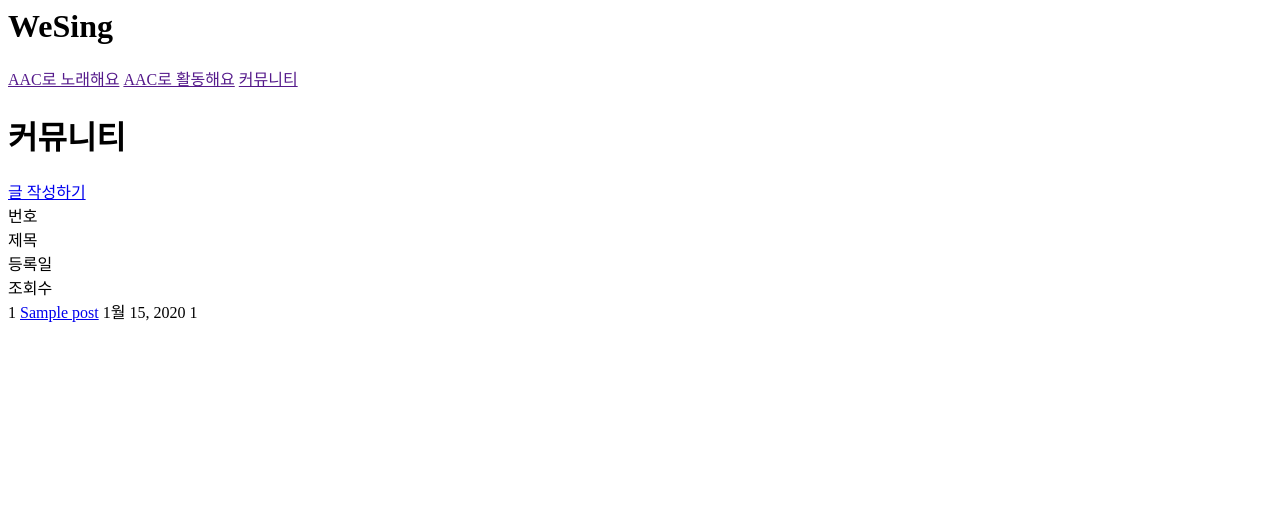
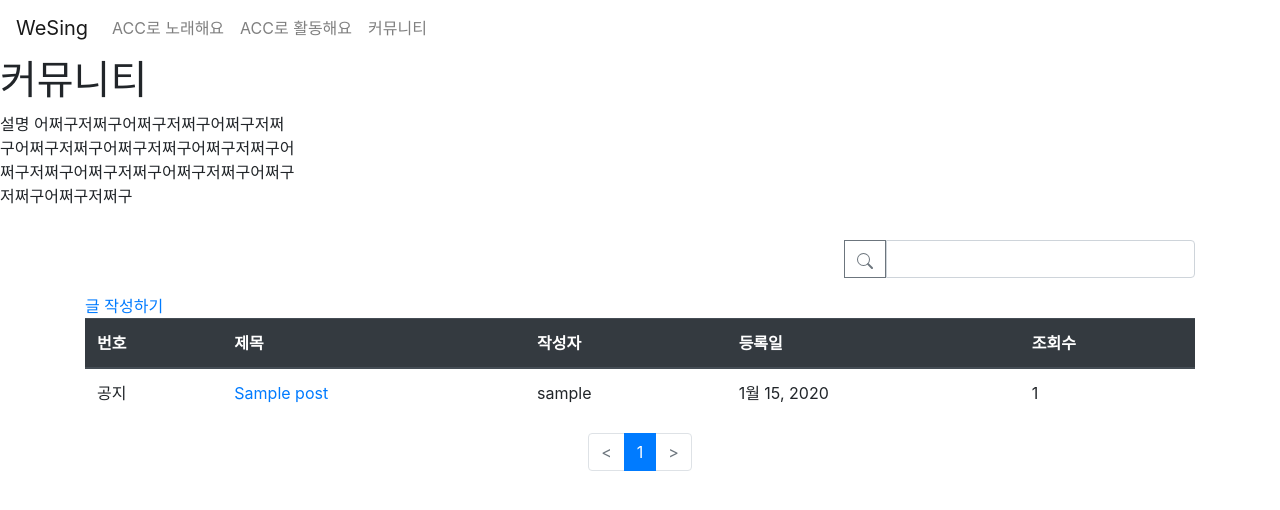
Before and after one commit to jslee7420/Wesing, a Django app: page /board/ in a window 1280 px wide. Shown: the top 510 px of the page. Run offline with Django 3.2, Linux system fonts and the light colour scheme; tables that the repository leaves empty hold one stand-in row (values such as "Sample post"); some libraries are stand-ins or nearby versions.

Commit message:
Update board

```diff
--- a/board/admin.py
+++ b/board/admin.py
@@ -1,6 +1,7 @@
 from django.contrib import admin
-from .models import Post
+from .models import Post,Answer
 
 # Register your models here.
 
 admin.site.register(Post)
+admin.site.register(Answer)
--- a/board/models.py
+++ b/board/models.py
@@ -20,3 +20,9 @@ class Post(models.Model):
 
     def __str__(self):
         return self.title
+
+class Answer(models.Model):
+    post = models.ForeignKey(Post, on_delete = models.CASCADE)
+    content = models.TextField()
+    created_date = models.DateTimeField()
+    author = models.ForeignKey(settings.AUTH_USER_MODEL, on_delete=models.CASCADE)
--- a/board/urls.py
+++ b/board/urls.py
@@ -1,5 +1,7 @@
 from django.urls import path
 from . import views
+
+app_name='board'
 
 urlpatterns = [
     path('',views.post_list,name='post_list'),
--- a/board/views.py
+++ b/board/views.py
@@ -2,11 +2,31 @@ from django.shortcuts import render,get_object_or_404,redirect
 from . models import Post
 from django.utils import timezone
 from .forms import PostForm
+from django.core.paginator import Paginator
+from django.db.models import Q
 
 # Create your views here.
 def post_list(request):
-    posts = Post.objects.filter(published_date__lte=timezone.now()).order_by('-published_date')
-    return render(request, 'board/post_list.html',{'posts' : posts})
+    """
+        커뮤니티, 게시글 및 공지글 목록 출력
+    """
+    # 입력 파라미터
+    page = request.GET.get('page', '1')  # 페이지
+    kw = request.GET.get('kw', '')  # 검색어
+
+    # 조회
+    posts = Post.objects.filter(published_date__lte=timezone.now()).order_by('-is_notice','-published_date')
+    if kw:
+        posts = posts.filter(
+            Q(title__icontains=kw)
+        ).distinct()
+
+
+    #페이징처리
+    paginator = Paginator(posts,10)
+    page_obj = paginator.get_page(page)
+    context = {'posts':page_obj, 'page': page, 'kw': kw}
+    return render(request, 'board/post_list.html',context)
 
 def post_detail(request, pk):
     post = get_object_or_404(Post, pk=pk)
@@ -24,7 +44,7 @@ def post_new(request):
             post.published_date = timezone.now()
             post.save()
 
-            return redirect('post_detail', pk=post.pk)
+            return redirect('board:post_detail', pk=post.pk)
     else:
         form = PostForm()
     return render(request, 'board/post_edit.html', {'form': form})
@@ -38,7 +58,7 @@ def post_edit(request, pk):
             post.author = request.user
             post.published_date = timezone.now()
             post.save()
-            return redirect('post_detail', pk=post.pk)
+            return redirect('board:post_detail', pk=post.pk)
     else:
         form = PostForm(instance=post)
     return render(request, 'board/post_edit.html', {'form': form})
--- a/templates/base.html
+++ b/templates/base.html
@@ -1,25 +1,29 @@
 {% load static %}
+<!doctype html>
 
-<html>
+<html lang="ko">
     <head>
-        <title>WeSing</title>
+        <!-- Required meta tags -->
+        <meta charset="utf-8">
+        <meta name="viewport" content="width=device-width, initial-scale=1, shrink-to-fit=no">
+        <!-- Bootstrap CSS -->
+        <link rel="stylesheet" type="text/css" href="{% static 'bootstrap.min.css' %}">
+        <!-- pybo CSS -->
+        <link rel="stylesheet" type="text/css" href="{% static 'style.css' %}">
+        <title>Hello, pybo!</title>
     </head>
+    <body>
+        {% include "navbar.html" %}
+
+        <!-- 기본 템플릿 안에 삽입될 내용 Start -->
+        {% block content %}
+        {% endblock %}
+        <!-- 기본 템플릿 안에 삽입될 내용 End -->
 
 
-    <body>
-        <div class="nav-bar">
-            <h1> WeSing</h1>
-            <div class="menu">
-                <a href="">AAC로 노래해요</a>
-                <a href="">AAC로 활동해요</a>
-                <a href="">커뮤니티</a>
-            </div>
-        </div>
-
-        <div class="content">
-            {% block content %}
-            {% endblock %}
-        </div>
-
+        <!-- jQuery JS -->
+        <script src="{% static 'jquery-3.4.1.min.js' %}"></script>
+        <!-- Bootstrap JS -->
+        <script src="{% static 'bootstrap.min.js' %}"></script>
     </body>
 </html>
--- /dev/null
+++ b/templates/board/board_base.html
@@ -0,0 +1,8 @@
+<div class="page-header">
+    <div class="row">
+        <div class="col-md-3">
+            <h1>커뮤니티</h1>
+            <p>설명 어쩌구저쩌구어쩌구저쩌구어쩌구저쩌구어쩌구저쩌구어쩌구저쩌구어쩌구저쩌구어쩌구저쩌구어쩌구저쩌구어쩌구저쩌구어쩌구저쩌구어쩌구저쩌구</p>
+        </div>
+    </div>
+</div>
--- a/templates/board/post_list.html
+++ b/templates/board/post_list.html
@@ -1,45 +1,126 @@
 {% extends 'base.html' %}
+{% load board_filter %}
+{% block content %}
+    {% include 'board/board_base.html' %}
 
 
-{% block content %}
-    <div class="page-header">
-        <div class="row">
-            <div class="col-md-3">
-                <h1>커뮤니티</h1>
+
+    <div class="container my-3">
+        <div class="row justify-content-end my-3">
+            <div class="col-4 input-group">
+                <div class="input-group-append">
+                    <button class="btn btn-outline-secondary" type="button" id="btn_search" image="">
+                        <svg width="1em" height="1em" viewBox="0 0 16 16" class="bi bi-search" fill="currentColor" xmlns="http://www.w3.org/2000/svg">
+                            <path fill-rule="evenodd" d="M10.442 10.442a1 1 0 0 1 1.415 0l3.85 3.85a1 1 0 0 1-1.414 1.415l-3.85-3.85a1 1 0 0 1 0-1.415z"/>
+                            <path fill-rule="evenodd" d="M6.5 12a5.5 5.5 0 1 0 0-11 5.5 5.5 0 0 0 0 11zM13 6.5a6.5 6.5 0 1 1-13 0 6.5 6.5 0 0 1 13 0z"/>
+                          </svg>
+                    </button>
+                </div>
+                <input type="text" class="form-control kw" value="{{ kw|default_if_none:'' }}">
             </div>
         </div>
+        <a href="{% url 'board:post_new' %}">글 작성하기</a>
+        <table class="table">
+            <thead>
+            <tr class="thead-dark">
+                <th>번호</th>
+                <th>제목</th>
+                <th>작성자</th>
+                <th>등록일</th>
+                <th>조회수</th>
+            </tr>
+            </thead>
+            <tbody>
+            {% if posts %}
+            {% for post in posts %}
+            <tr>
+                <td>
+                    {% if post.is_notice %}
+                        공지
+                    {% else %}
+                        {{ posts.paginator.count|sub:posts.start_index|sub:forloop.counter0|add:1 }}
+                    {% endif%}
+                </td>
+                <td>
+                    <a href="{% url 'board:post_detail' post.id %}">{{ post.title }}</a>
+                </td>
+                <td>{{post.author}}</td>
+                <td>{{ post.created_date.date }}</td>
+                <td>{{post.view}}</td>
+            </tr>
+            {% endfor %}
+            {% else %}
+            <tr>
+                <td colspan="3">질문이 없습니다.</td>
+            </tr>
+            {% endif %}
+            </tbody>
+        </table>
+
+         <!-- 페이징처리 시작 -->
+        <ul class="pagination justify-content-center">
+            <!-- 이전페이지 -->
+            {% if posts.has_previous %}
+            <li class="page-item">
+                <a class="page-link" data-page="{{ posts.previous_page_number }}" href="#"><</a>
+            </li>
+            {% else %}
+            <li class="page-item disabled">
+                <a class="page-link" tabindex="-1" aria-disabled="true" href="#"><</a>
+            </li>
+            {% endif %}
+            <!-- 페이지리스트 -->
+            {% for page_number in posts.paginator.page_range %}
+                {% if page_number >= posts.number|add:-5 and page_number <= posts.number|add:5 %}
+                    {% if page_number == posts.number %}
+                    <li class="page-item active" aria-current="page">
+                        <a class="page-link" data-page="{{ page_number }}" href="#">{{ page_number }}</a>
+                    </li>
+                    {% else %}
+                    <li class="page-item">
+                        <a class="page-link" data-page="{{ page_number }}" href="#">{{ page_number }}</a>
+                    </li>
+                    {% endif %}
+                {% endif %}
+            {% endfor %}
+            <!-- 다음페이지 -->
+            {% if posts.has_next %}
+            <li class="page-item">
+                <a class="page-link" data-page="{{ posts.next_page_number }}" href="#">></a>
+            </li>
+            {% else %}
+            <li class="page-item disabled">
+                <a class="page-link" tabindex="-1" aria-disabled="true" href="#">></a>
+            </li>
+            {% endif %}
+        </ul>
+        <!-- 페이징처리 끝 -->
     </div>
-
-    <div class="content container">
-        <div class="row">
-            <a href="{% url 'post_new' %}">글 작성하기</a>
-        </div>
-        <div class="row">
-            <div class="col-md-2">
-                번호
-            </div>
-            <div class="col-md-6">
-                제목
-            </div>
-            <div class="col-md-2">
-                등록일
-            </div>
-            <div class="col-md-2">
-                조회수
-            </div>
-        </div>
-        <div class="row">
-            {% for post in posts %}
-            <div>
-            {{post.pk}}
-            <a href="{% url 'post_detail' pk=post.pk %}">{{post.title}}</a>
-            {{post.published_date.date}}
-            {{post.view}}
-            </div>
-            {% endfor %}
-        </div>
+    <form id="searchForm" method="get" action="{% url 'board:post_list' %}">
+        <input type="hidden" id="kw" name="kw" value="{{ kw|default_if_none:'' }}">
+        <input type="hidden" id="page" name="page" value="{{ page }}">
+    </form>
+{% endblock %}
 
 
-    </div>
+{% block script %}
+<script type='text/javascript'>
+$(document).ready(function(){
+    $(".page-link").on('click', function() {
+        $("#page").val($(this).data("page"));
+        $("#searchForm").submit();
+    });
 
+    $("#btn_search").on('click', function() {
+        $("#kw").val($(".kw").val());
+        $("#page").val(1);  // 검색버튼을 클릭할 경우 1페이지부터 조회한다.
+        $("#searchForm").submit();
+    });
+    $(".so").on('change', function() {
+        $("#so").val($(this).val());
+        $("#page").val(1);
+        $("#searchForm").submit();
+    });
+});
+</script>
 {% endblock %}
--- /dev/null
+++ b/templates/navbar.html
@@ -0,0 +1,20 @@
+<!-- 네비게이션바 -->
+<nav class="navbar navbar-expand-lg navbar-light">
+    <a class="navbar-brand" href="#">WeSing</a>
+    <button class="navbar-toggler" type="button" data-toggle="collapse" data-target="#navbarNav" aria-controls="navbarNav" aria-expanded="false" aria-label="Toggle navigation">
+      <span class="navbar-toggler-icon"></span>
+    </button>
+    <div class="collapse navbar-collapse" id="navbarNav">
+      <ul class="navbar-nav">
+        <li class="nav-item">
+          <a class="nav-link" href="#">ACC로 노래해요 <span class="sr-only">(current)</span></a>
+        </li>
+        <li class="nav-item">
+          <a class="nav-link" href="#">ACC로 활동해요</a>
+        </li>
+        <li class="nav-item">
+          <a class="nav-link" href="{% url 'board:post_list' %}">커뮤니티</a>
+        </li>
+      </ul>
+    </div>
+  </nav>
```
Also changed, not shown: board/templatetags/board_filter.py (added, +8 -0 lines), templates/board/post_detail.html (+3 -9 lines), board/migrations/0003_answer.py (added), song/migrations/0001_initial.py (added).
